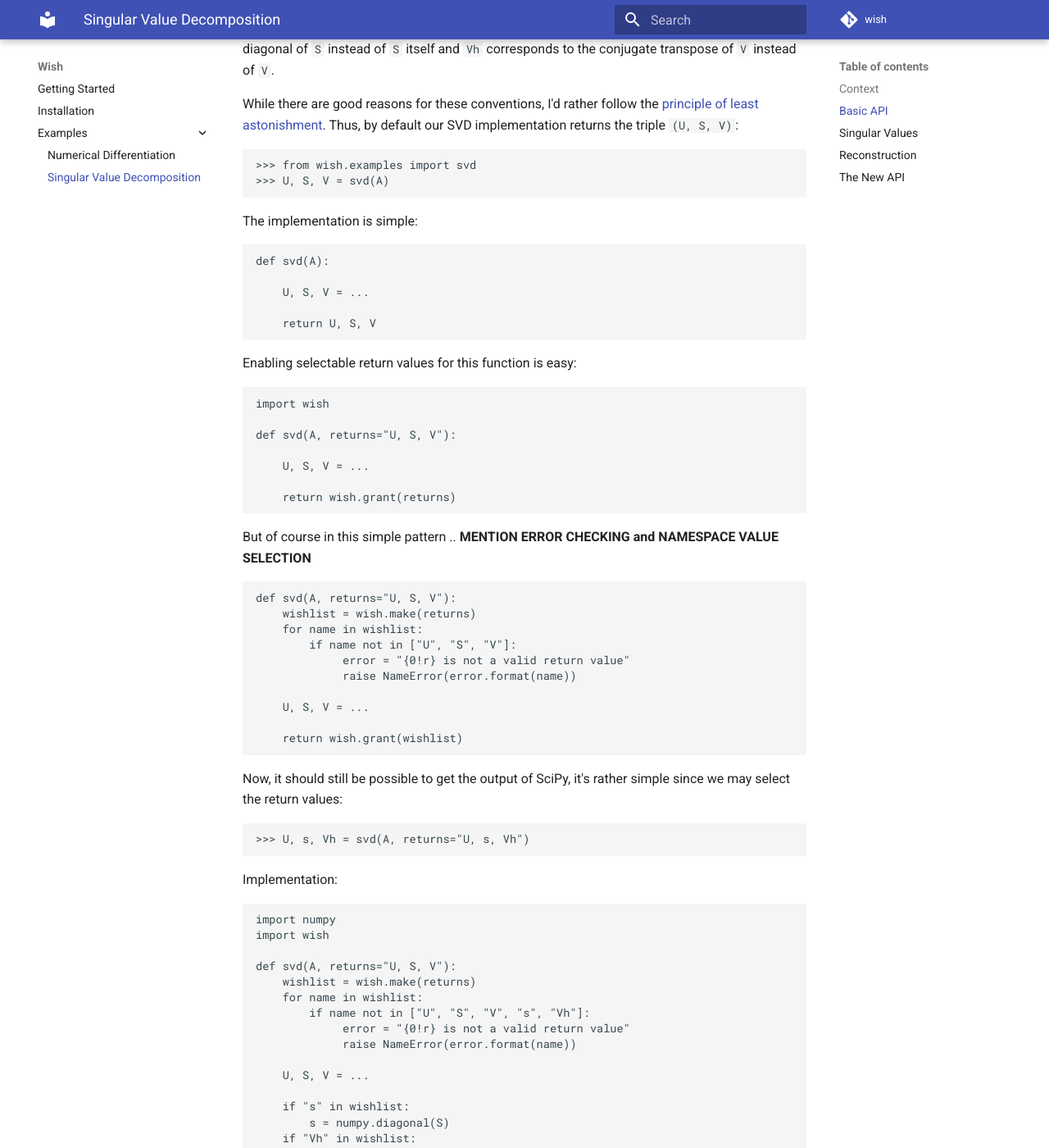
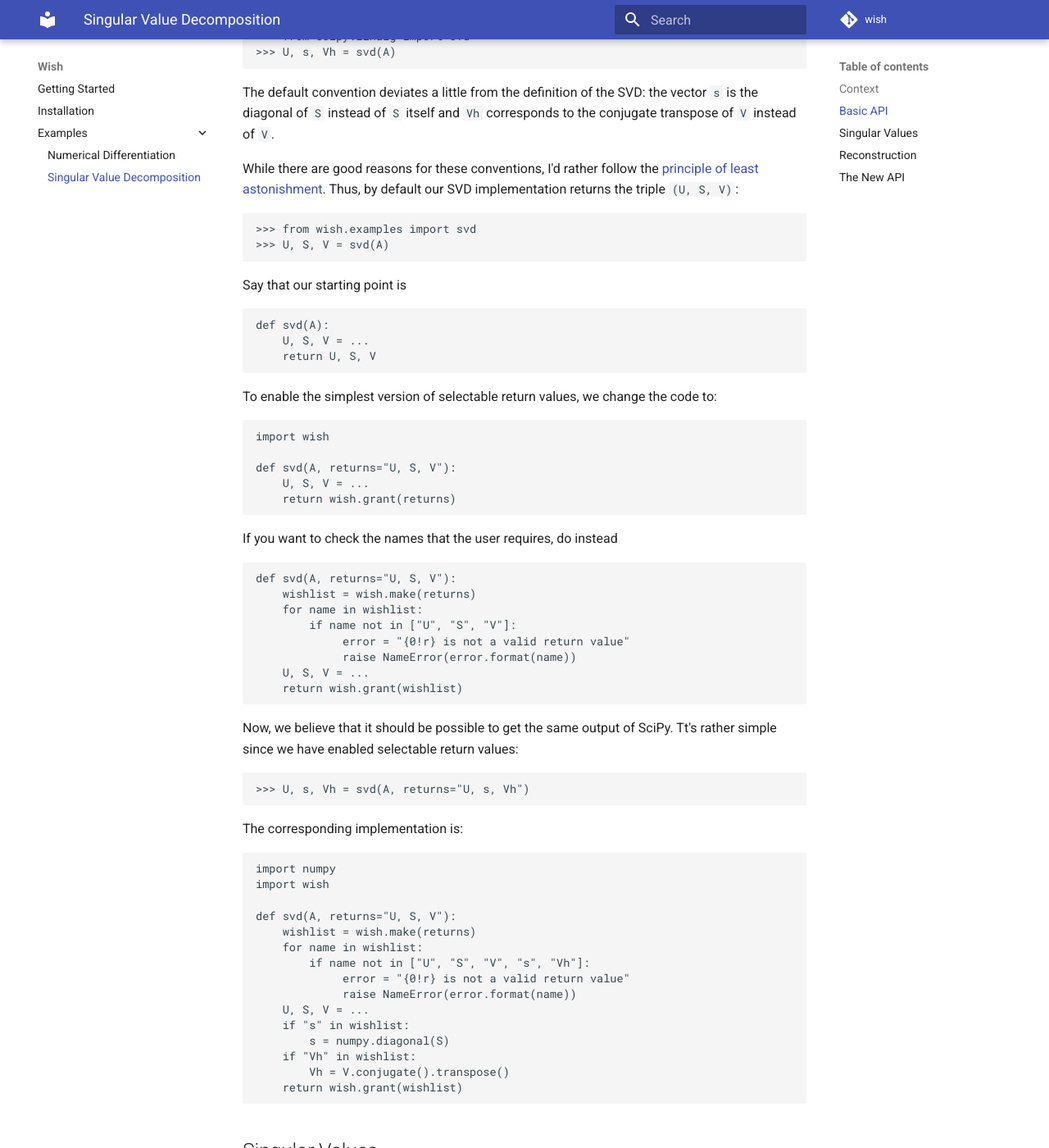
Before and after one commit to boisgera/wish, an MkDocs documentation site: the page built from mkdocs/svd.md, in a window 1280 px wide and 1400 px high, scrolled down 813 px. Shown: the whole window at 82% size. Built offline with MkDocs 1.6.1 and Material for MkDocs 9.7.7, drawn with Linux system fonts in a browser that asks for light colours; formulas are drawn with MathJax 3; comment, search, counter and statistics services are not loaded; old or Windows-style settings are respelled for this version of MkDocs; some of the changed text lies outside the part shown.

```diff
--- a/mkdocs/svd.md
+++ b/mkdocs/svd.md
@@ -1,6 +1,9 @@
 
-We redesign the API of the SVD function of SciPy
-with wish to demonstrate the method and its benefits.
+We redesign the API of the SVD function of SciPy with wish.
+
+!!! Warning
+    This example requires having [NumPy](http://www.numpy.org/) and
+    [SciPy](http://www.scipy.org/) installed.
 
 Context
 --------------------------------------------------------------------------------
@@ -83,26 +86,22 @@ implementation returns the triple `(U, S, V)`:
     >>> from wish.examples import svd
     >>> U, S, V = svd(A)
 
-The implementation is simple:
+Say that our starting point is
 
     def svd(A):
-
         U, S, V = ...
-
         return U, S, V
 
-Enabling selectable return values for this function is easy:
+To enable the simplest version of selectable return values,
+we change the code to:
 
     import wish
 
     def svd(A, returns="U, S, V"):
-
         U, S, V = ...
-
         return wish.grant(returns)
 
-But of course in this simple pattern .. **MENTION ERROR CHECKING
-and NAMESPACE VALUE SELECTION**
+If you want to check the names that the user requires, do instead
 
     def svd(A, returns="U, S, V"):
         wishlist = wish.make(returns)
@@ -110,18 +109,15 @@ and NAMESPACE VALUE SELECTION**
             if name not in ["U", "S", "V"]:
                  error = "{0!r} is not a valid return value"
                  raise NameError(error.format(name))
-
         U, S, V = ...
-
         return wish.grant(wishlist)
 
-
-Now, it should still be possible to get the output of SciPy,
-it's rather simple since we may select the return values:
+Now, we believe that it should be possible to get the same output of SciPy.
+Tt's rather simple since we have enabled selectable return values:
 
     >>> U, s, Vh = svd(A, returns="U, s, Vh")
 
-Implementation:
+The corresponding implementation is:
 
     import numpy
     import wish
@@ -132,17 +128,12 @@ Implementation:
             if name not in ["U", "S", "V", "s", "Vh"]:
                  error = "{0!r} is not a valid return value"
                  raise NameError(error.format(name))
-
         U, S, V = ...
-
         if "s" in wishlist:
             s = numpy.diagonal(S)
         if "Vh" in wishlist:
             Vh = V.conjugate().transpose()
-
         return wish.grant(wishlist)
-
-
 
 
 Singular Values
@@ -184,14 +175,15 @@ but of course now, you have another function to remember of.
 And while it is a one-liner, its full documentation essentially
 duplicates the one of `svd`.
 
-With the wish version, the equivalent code is simply
+With the wish version, the equivalent function call is simply
 
     >>> from wish.examples import svd
     >>> s = svd(A, returns="s")
 
 We know what is returned and a no new function is necessary.
 
-Implementation:
+Now, if we have a simpler algorithm to provide only `S`,
+we may check the list of wishes and proceed accordingly:
 
     import numpy
     import wish
@@ -219,9 +211,9 @@ Implementation:
 Reconstruction
 --------------------------------------------------------------------------------
 
-Since SciPy `svd` returns the diagonal of $\Sigma$,
+Since SciPy `svd` returns the diagonal `s` of `S` instead of `S` itself,
 it comes with the helper function `diagsvd` to build
-$\Sigma$ from the singular values:
+`S` from the singular values:
 
 !!! Note "diagsvd(s, M, N)"
     Construct the sigma matrix in SVD from singular values and size `M`, `N`.
@@ -293,7 +285,7 @@ The description of parameters and returned values is only slightly different[^2]
 
 !!! Note "Parameters"
 
-      - `a`: `(M, N)` array_like
+      - `A`: `(M, N)` array_like
 
         Matrix to decompose.
 
@@ -320,7 +312,7 @@ The description of parameters and returned values is only slightly different[^2]
 
       - `S` : `ndarray`
 
-        A matrix with the singular values of `a`, sorted in non-increasing
+        A matrix with the singular values of `A`, sorted in non-increasing
         order, in the main diagonal and zeros elsewhere.
 
       - `V`: `ndarray`
```
Also changed, not shown: docs/mkdocs/search_index.json (+5 -5 lines), docs/svd/index.html (+20 -24 lines).
